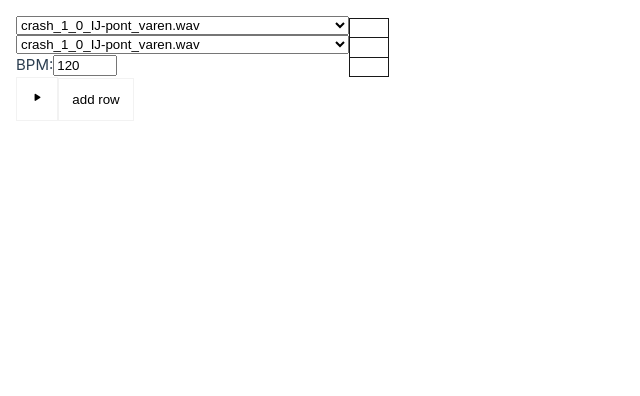
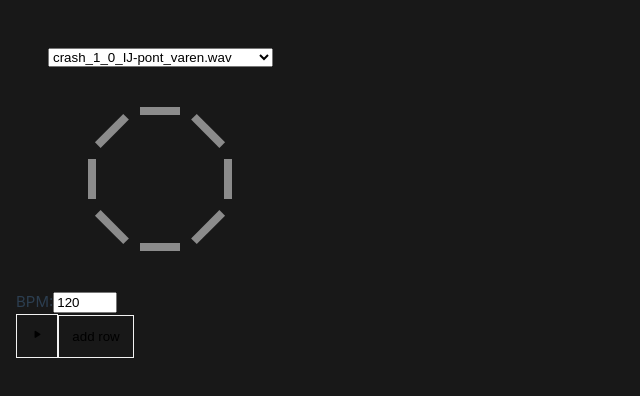
Before and after one commit to responsibleIT/HitLoopLeGuessWho, a Vue app: page / in a window 1280 px wide. Shown: the top 396 px of the page, without its empty margins (0-640 px from the left). Built offline with nearby package versions, Linux system fonts and the light colour scheme.

Commit message:
Change step-sequencer to circles

```diff
--- a/src/assets/base.css
+++ b/src/assets/base.css
@@ -21,24 +21,22 @@
   --color-text-dark-1: var(--color-white);
   --color-text-dark-2: rgba(235, 235, 235, 0.64);
 
-  --color-blue: #3569B7;
-  --color-purple: ##BB4F9B;
-  --color-yellow: #F8CE57;
-  --color-green: #8A9156;
-  --color-orange: #ED7648;
+  --color-blue: #3569b7;
+  --color-purple: ##bb4f9b;
+  --color-yellow: #f8ce57;
+  --color-green: #8a9156;
+  --color-orange: #ed7648;
 
-  --color-blue-soft: #5D87C5;
-  --color-purple-soft: #C972AF;
-  --color-yellow-soft: #FBE29A;
-  --color-green-soft: #A1A778;
-  --color-orange-soft: #F1916D;
-
-
+  --color-blue-soft: #5d87c5;
+  --color-purple-soft: #c972af;
+  --color-yellow-soft: #fbe29a;
+  --color-green-soft: #a1a778;
+  --color-orange-soft: #f1916d;
 }
 
 /* semantic color variables for this project */
 :root {
-  --color-background: var(--color-white);
+  --color-background: var(--color-black);
   --color-background-soft: var(--color-white-soft);
   --color-background-mute: var(--color-white-mute);
 
--- /dev/null
+++ b/src/components/HitloopSequencerV2.vue
@@ -0,0 +1,173 @@
+<script setup>
+import { ref, reactive, watch } from 'vue'
+import * as Tone from 'tone'
+// Pack with sample names
+import samplePackB from '@/assets/samplePackB.json'
+import BaseIcon from '@/components/BaseIcon.vue'
+// Base url for the api
+const BaseURL = 'https://api-hitloop.responsible-it.nl/test_samples?sample_pack=b&file='
+const isPlaying = ref(false)
+const bpm = ref(120)
+const columns = ref(8)
+const availableSamples = ['A3', 'B3', 'C3', 'D3', 'E3', 'F3', 'G3', 'A4']
+const activeSamples = ref(['A3'])
+const sampleList = ref(samplePackB.files)
+
+// This function adds a new row to the sequencer
+function addRow() {
+  let all = sequenceData.length
+  let thisSample = availableSamples[all]
+
+  activeSamples.value.push(thisSample)
+  sequenceData.push({
+    sample: thisSample,
+    steps: Array(8).fill(false),
+    url: BaseURL + sampleList.value[all]
+  })
+}
+
+// In the sequenceData are the row information stored like: the sample file, steps in the row and the API url
+const sequenceData = reactive(
+  activeSamples.value.map((sample) => ({
+    sample,
+    steps: Array(8).fill(false),
+    url: BaseURL + sampleList.value[0]
+  }))
+)
+
+const createSampleObject = (sequenceData) => {
+  const newObject = reactive({})
+  sequenceData.forEach((obj) => {
+    newObject[obj.sample] = obj.url
+  })
+  return newObject
+}
+// createSampleObject(sequenceData)
+const highlighted = ref(-1)
+const tick = (time, col) => {
+  const newSampleObject = createSampleObject(sequenceData)
+  const sampler = new Tone.Sampler({
+    urls: newSampleObject,
+    onload: () => {
+      console.log('loaded')
+    }
+  }).toDestination()
+
+  Tone.Draw.schedule(() => {
+    if (isPlaying.value === true) {
+      highlighted.value = col
+    }
+  }, time)
+
+  for (const row of sequenceData) {
+    if (row.steps[col]) {
+      Tone.loaded().then(async () => {
+        await sampler.triggerAttackRelease(row.sample, '16n')
+      })
+    }
+  }
+}
+
+const indexArray = (count) => {
+  const indices = ref([])
+  for (let i = 0; i < count; i++) {
+    indices.value.push(i)
+  }
+  return indices.value
+}
+
+const sequence = new Tone.Sequence(tick, indexArray(columns.value), '16n')
+
+Tone.Transport.bpm.value = bpm.value
+
+watch(bpm, (newBpm) => {
+  Tone.Transport.bpm.value = newBpm
+})
+
+const toggleStep = (row, step) => {
+  row.steps[step] = !row.steps[step]
+}
+
+// With this function you can play or pause the sequencer
+const togglePlay = () => {
+  isPlaying.value = !isPlaying.value
+  if (isPlaying.value) {
+    Tone.Transport.start()
+    sequence.start()
+  } else {
+    Tone.Transport.stop()
+    sequence.stop()
+  }
+}
+</script>
+
+<template>
+  <div id="sequencer">
+    <div v-for="(row, index) in sequenceData" class="row" :key="index">
+      <select v-model="row.url" :id="index">
+        <option v-for="sample in sampleList" :key="sample" :value="BaseURL + sample">
+          {{ sample }}
+        </option>
+      </select>
+      <svg viewBox="0 0 200 200" xmlns="http://www.w3.org/2000/svg">
+        <line
+          v-for="(step, stepIndex) in row.steps"
+          :key="stepIndex"
+          :x1="100 + 80 * Math.cos((2 * Math.PI * stepIndex) / columns - Math.PI / 2)"
+          :y1="100 + 80 * Math.sin((2 * Math.PI * stepIndex) / columns - Math.PI / 2)"
+          :x2="100 + 90 * Math.cos((2 * Math.PI * stepIndex) / columns - Math.PI / 2)"
+          :y2="100 + 90 * Math.sin((2 * Math.PI * stepIndex) / columns - Math.PI / 2)"
+          :class="{ active: step, highlighted: stepIndex === highlighted }"
+          @click="toggleStep(row, stepIndex)"
+          stroke-width="50"
+          stroke="#8B8B8B"
+        />
+      </svg>
+    </div>
+  </div>
+  <div>
+    <label for="bpm">BPM:</label>
+    <input id="bpm" type="number" min="20" max="300" v-model.number="bpm" />
+  </div>
+
+  <button @click="togglePlay" v-if="!isPlaying"><BaseIcon name="play_arrow" /></button>
+  <button @click="togglePlay" v-else><BaseIcon name="pause" /></button>
+  <button v-show="availableSamples > activeSamples" @click="addRow(sequenceData)">add row</button>
+</template>
+
+<style scoped lang="scss">
+svg {
+  width: 10rem;
+}
+
+.line {
+  cursor: pointer;
+}
+
+.active {
+  stroke: #2ecd71;
+}
+
+.highlighted {
+  stroke: #acf9cc;
+}
+
+#sequencer {
+  display: grid;
+  grid-template-columns: repeat(auto-fill, minmax(200px, 1fr)); /* see notes below */
+  grid-gap: 1em;
+  padding: 2rem;
+}
+.row {
+  display: flex;
+  flex-direction: column;
+  justify-content: center;
+  align-items: center;
+  gap: 2rem;
+  overflow: hidden;
+}
+
+select {
+  width: 100%;
+}
+</style>
--- a/src/views/HomeView.vue
+++ b/src/views/HomeView.vue
@@ -1,10 +1,10 @@
 <script setup>
-import HitloopSequencer from '@/components/HitloopSequencer.vue'
+import HitloopSequencerV2 from '../components/HitloopSequencerV2.vue'
 </script>
 
 <template>
   <main>
-    <HitloopSequencer />
+    <HitloopSequencerV2 />
   </main>
 </template>
 <style scoped></style>
```
